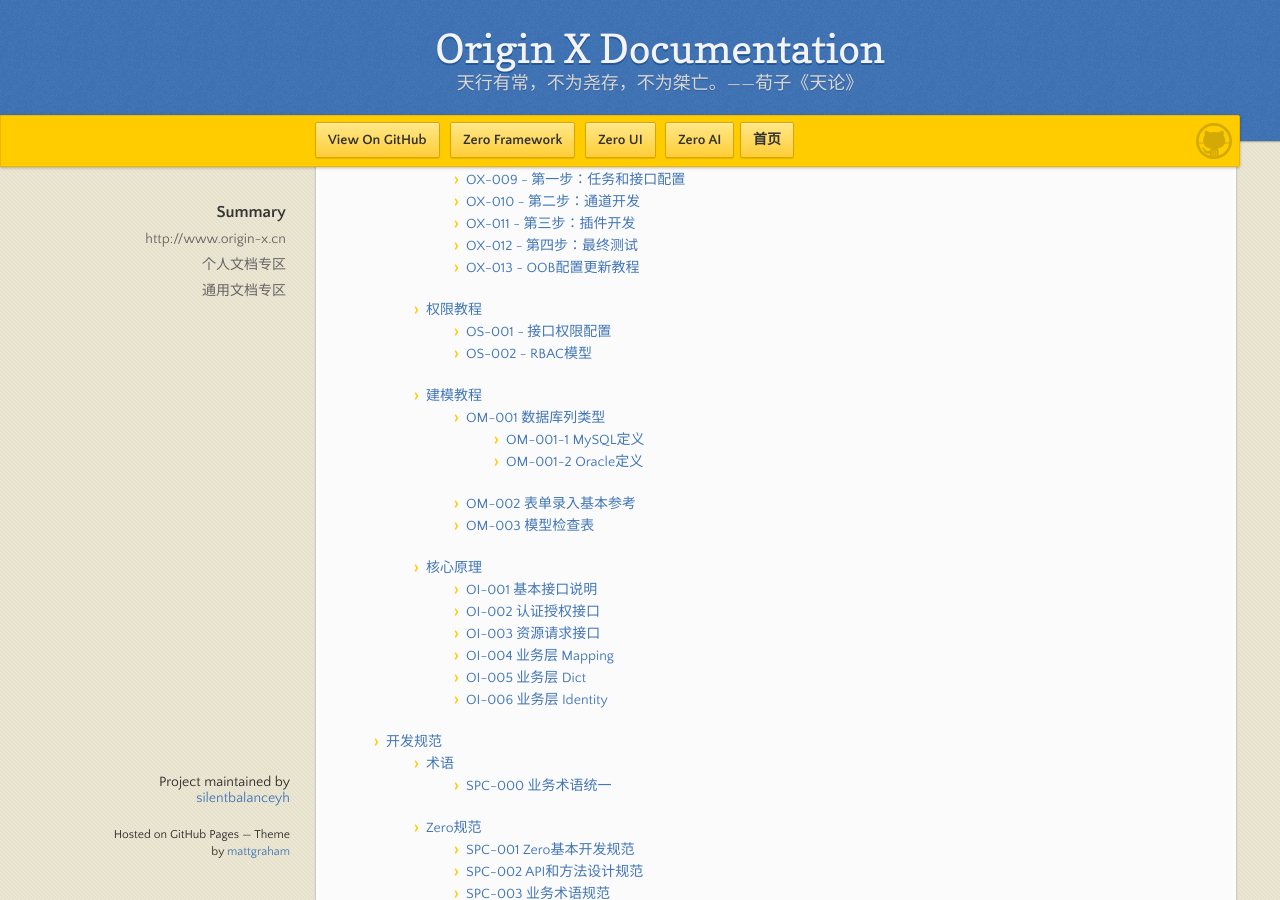
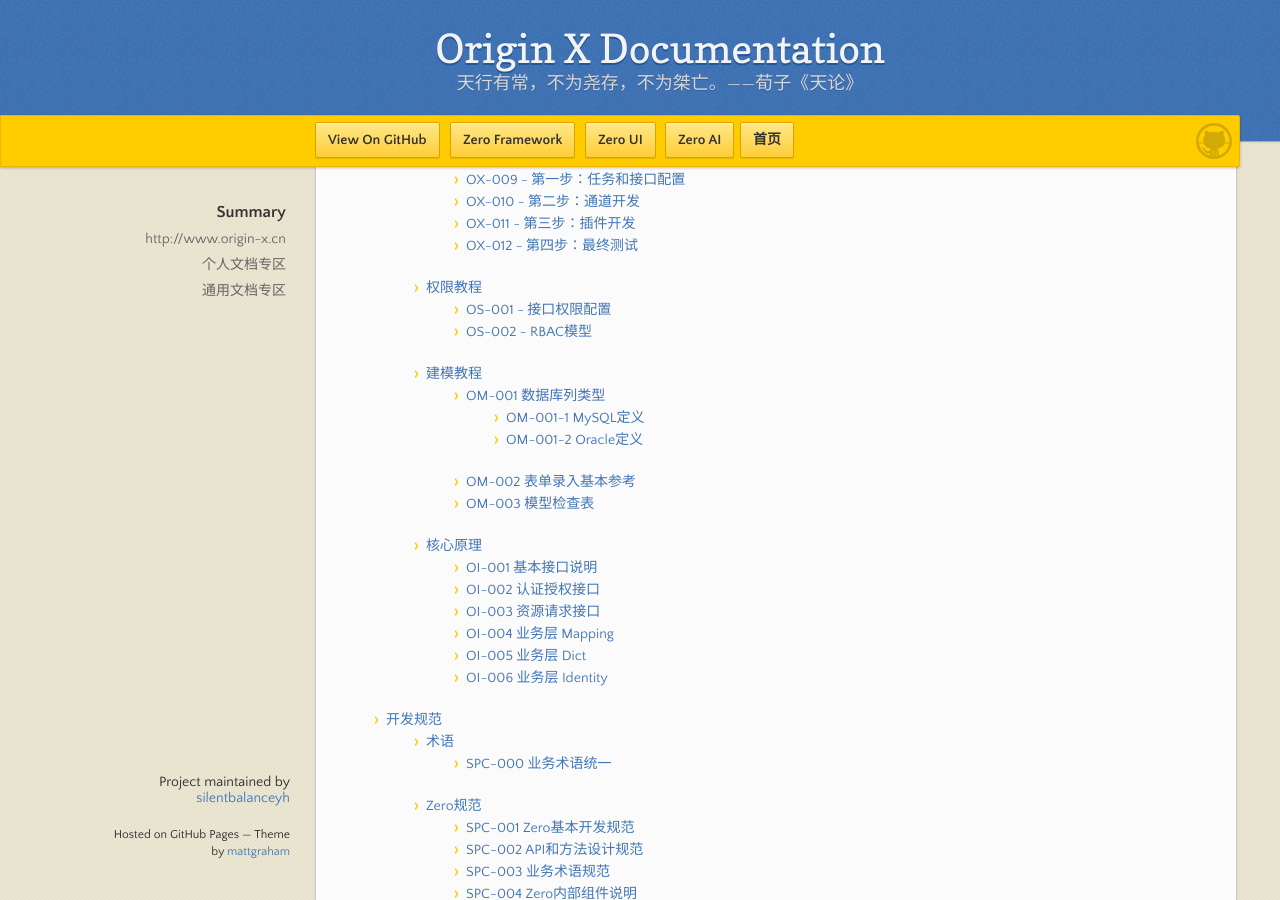
Before and after one commit to silentbalanceyh/mi-kb, a Jekyll site: the page built from SUMMARY.md, in a window 1280 px wide and 900 px high, scrolled down 1992 px. Built offline with Jekyll 4.4.1, drawn with Linux system fonts in a browser that asks for light colours; our own code applies the rules of GitHub Pages for plain Markdown files.

Commit message:
Updates origin-x-engine/main.md
Auto commit by GitBook Editor

```diff
--- a/SUMMARY.md
+++ b/SUMMARY.md
@@ -82,7 +82,6 @@
     * [OX-010 - 第二步：通道开发](origin-x-engine/1-oxshi-shi-jiao-cheng/ox-010-di-er-bu-ff1a-tong-dao-kai-fa.md)
     * [OX-011 - 第三步：插件开发](origin-x-engine/1-oxshi-shi-jiao-cheng/ox-011-di-san-bu-ff1a-tong-dao-ce-shi.md)
     * [OX-012 - 第四步：最终测试](origin-x-engine/1-oxshi-shi-jiao-cheng/ox-012-di-si-bu-ff1a-zui-zhong-ce-shi.md)
-    * [OX-013 - OOB配置更新教程](origin-x-engine/1-oxshi-shi-jiao-cheng/ox-013-oobpei-zhi-geng-xin-jiao-cheng.md)
   * [权限教程](origin-x-engine/quan-xian-jiao-cheng.md)
     * [OS-001 - 接口权限配置](origin-x-engine/quan-xian-jiao-cheng/os-001-jie-kou-quan-xian-pei-zhi.md)
     * [OS-002 - RBAC模型](origin-x-engine/quan-xian-jiao-cheng/os-002-rbacmo-xing.md)
```
Also changed, not shown: origin-x-engine/main.md (+0 -1 lines).
